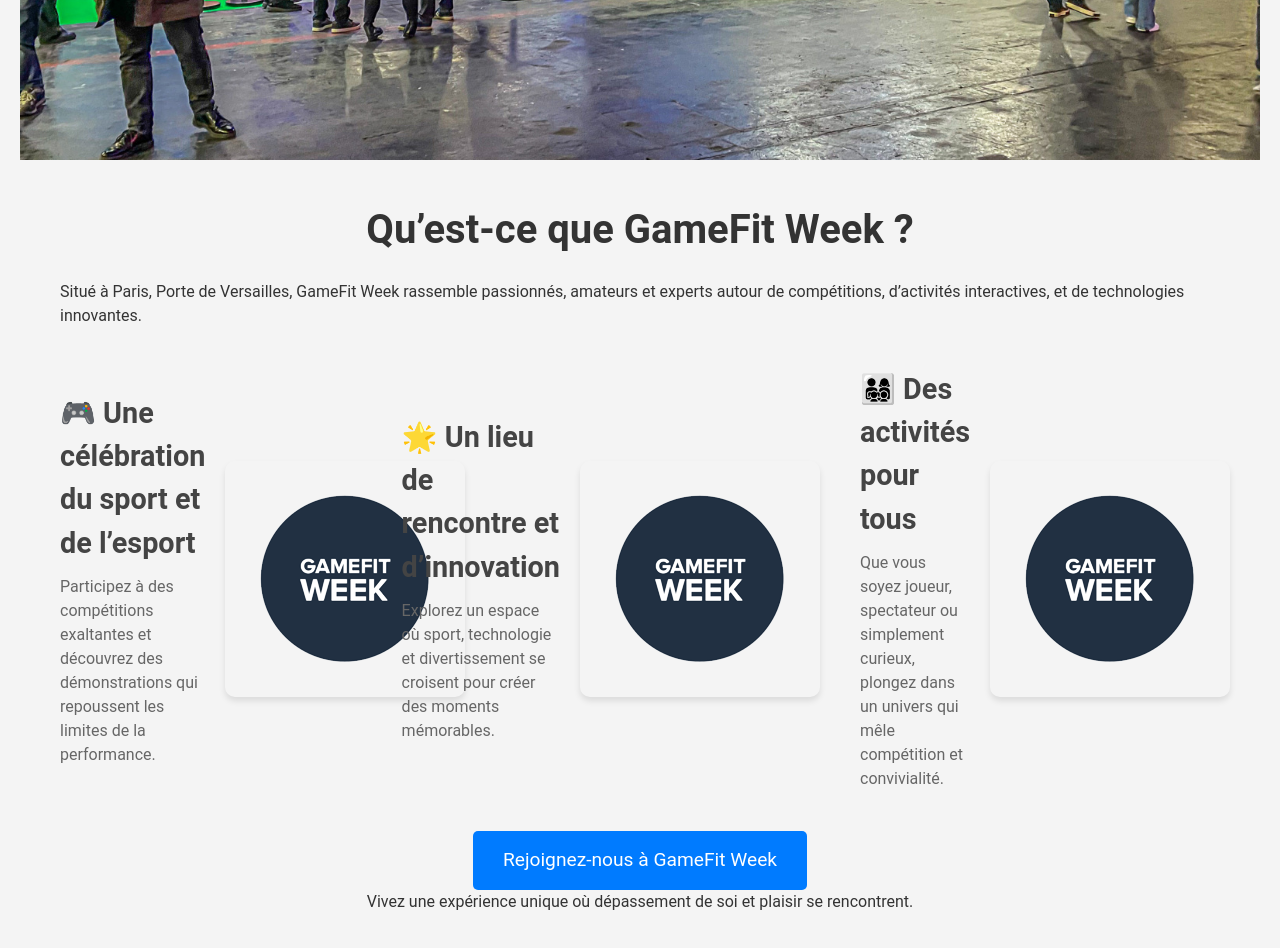
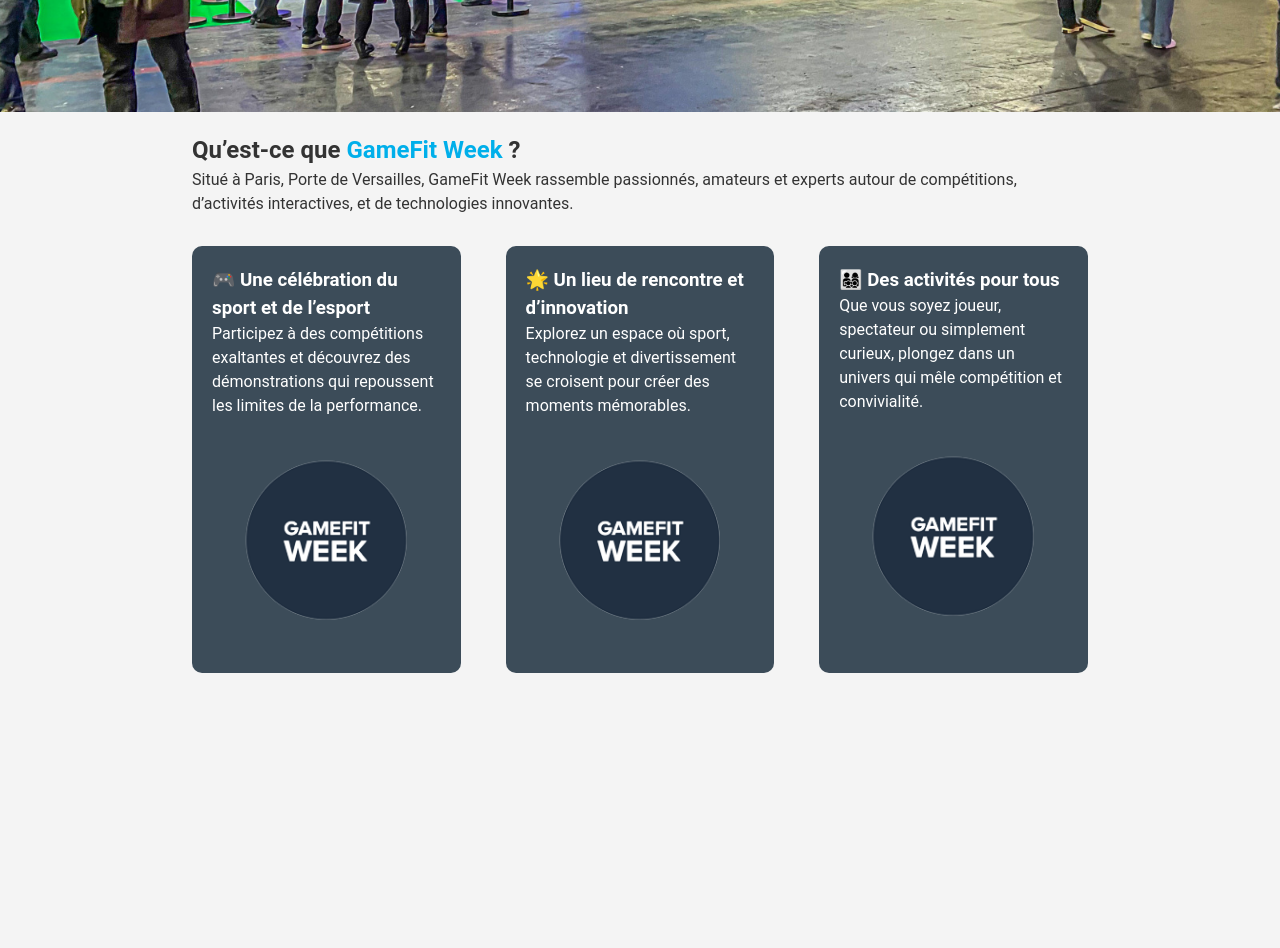
Before and after one commit to BornetFloryan/GameFit-Week, a Vue app: page / in a window 1280 px wide. Shown: the part 660-1608 px from the top of the page. After the commit the page ends 1353 px from the top, so only its background shows below. Built offline with nearby package versions, Linux system fonts and the light colour scheme.

Commit message:
fix css, update vue of home page

```diff
--- a/src/components/CarouselAccueil.vue
+++ b/src/components/CarouselAccueil.vue
@@ -56,14 +56,14 @@
           backgroundSize: 'cover',
           backgroundPosition: 'center',
           width: '100%',
-          height: '100vh'
+          height: '86vh'
         };
       }
       // Default style if slides are not loaded
       return {
         backgroundColor: '#f1f1f1',
         width: '100%',
-        height: '100vh'
+        height: '86vh'
       };
     }
   }
@@ -78,7 +78,7 @@
   flex-direction: column;
   gap: 20px;
   width: 100%;
-  min-height: 100vh;
+  min-height: 86vh;
 }
 
 .container-carousel .carousel-items {
--- /dev/null
+++ b/src/components/ContentHome.vue
@@ -0,0 +1,131 @@
+<script setup>
+
+</script>
+
+<template>
+  <div class="content-accueil">
+
+    <div class="explain">
+        <h2>Qu’est-ce que <span>GameFit Week</span> ?</h2>
+        <p>
+          Situé à Paris, Porte de Versailles, GameFit Week rassemble passionnés, amateurs et experts autour de
+          compétitions, d’activités interactives, et de technologies innovantes.
+        </p>
+    </div>
+
+    <div class="card">
+      <div class="card-content">
+        <div class="card-content-text">
+          <h3>🎮 Une célébration du sport et de l’esport</h3>
+          <p>
+            Participez à des compétitions exaltantes et découvrez des démonstrations qui repoussent les limites de
+            la performance.
+          </p>
+        </div>
+        <img src="@/assets/img/logo.png" alt="Sport et Esport">
+      </div>
+
+      <div class="card-content">
+        <div class="card-content-text">
+          <h3>🌟 Un lieu de rencontre et d’innovation</h3>
+          <p>
+            Explorez un espace où sport, technologie et divertissement se croisent pour créer des moments
+            mémorables.
+          </p>
+        </div>
+        <img src="@/assets/img/logo.png" alt="Innovation">
+      </div>
+
+      <div class="card-content">
+        <div class="card-content-text">
+          <h3>👨‍👩‍👧‍👦 Des activités pour tous</h3>
+          <p>
+            Que vous soyez joueur, spectateur ou simplement curieux, plongez dans un univers qui mêle compétition et
+            convivialité.
+          </p>
+        </div>
+        <img src="@/assets/img/logo.png" alt="Activités pour tous">
+      </div>
+    </div>
+
+  </div>
+<!--  <div class="intro-content">-->
+<!--    <section class="what-is-gamefit">-->
+<!--      <h2>Qu’est-ce que <span>GameFit Week</span> ?</h2>-->
+<!--      <p>-->
+<!--        Situé à Paris, Porte de Versailles, GameFit Week rassemble passionnés, amateurs et experts autour de-->
+<!--        compétitions, d’activités interactives, et de technologies innovantes.-->
+<!--      </p>-->
+<!--      <div class="key-points">-->
+<!--        <div class="key-point">-->
+<!--          <div class="text">-->
+<!--            <h3>🎮 Une célébration du sport et de l’esport</h3>-->
+<!--            <p>-->
+<!--              Participez à des compétitions exaltantes et découvrez des démonstrations qui repoussent les limites de-->
+<!--              la performance.-->
+<!--            </p>-->
+<!--          </div>-->
+<!--          <img src="@/assets/img/logo.png" alt="Sport et Esport">-->
+<!--        </div>-->
+<!--        <div class="key-point reverse">-->
+<!--          <img src="@/assets/img/logo.png" alt="Innovation">-->
+<!--          <div class="text">-->
+<!--            <h3>🌟 Un lieu de rencontre et d’innovation</h3>-->
+<!--            <p>-->
+<!--              Explorez un espace où sport, technologie et divertissement se croisent pour créer des moments-->
+<!--              mémorables.-->
+<!--            </p>-->
+<!--          </div>-->
+<!--        </div>-->
+<!--        <div class="key-point">-->
+<!--          <div class="text">-->
+<!--            <h3>👨‍👩‍👧‍👦 Des activités pour tous</h3>-->
+<!--            <p>-->
+<!--              Que vous soyez joueur, spectateur ou simplement curieux, plongez dans un univers qui mêle compétition et-->
+<!--              convivialité.-->
+<!--            </p>-->
+<!--          </div>-->
+<!--          <img src="@/assets/img/logo.png" alt="Activités pour tous">-->
+<!--        </div>-->
+<!--      </div>-->
+<!--    </section>-->
+<!--    <div class="cta">-->
+<!--      <router-link to="/billetterie" class="cta-button">Rejoignez-nous à GameFit Week</router-link>-->
+<!--      <p>Vivez une expérience unique où dépassement de soi et plaisir se rencontrent.</p>-->
+<!--    </div>-->
+<!--  </div>-->
+</template>
+
+<style scoped>
+
+.content-accueil {
+  display: flex;
+  flex-direction: column;
+  gap: 30px;
+  margin: 20px auto;
+  width: 70vw;
+}
+
+.explain span  {
+  color: #00afea;
+}
+
+.card {
+  display: flex;
+  justify-content: space-between;
+  flex-wrap: wrap;
+  gap: 20px;
+}
+
+.card-content {
+  display: flex;
+  flex-direction: column;
+  gap: 10px;
+  width: 30%;
+  padding: 20px;
+  border-radius: 10px;
+  background-color: #3c4c59;
+  color: white;
+}
+
+</style>
--- a/src/components/NavBar.vue
+++ b/src/components/NavBar.vue
@@ -111,14 +111,10 @@
 
 header {
   background-color: rgba(0, 0, 0, .8);
-  z-index: 99;
   width: 100%;
-  position: fixed;
   color: #fff;
   transition: .5s ease all;
   height: 84px;
-  top: 0;
-  left: 0;
 }
 
 header nav {
--- a/src/views/AccueilView.vue
+++ b/src/views/AccueilView.vue
@@ -1,152 +1,22 @@
 <template>
-  <div class="gamefit-intro">
-    <NavView />
-    <CarouselAccueil />
-    <div class="intro-content">
-      <section class="what-is-gamefit">
-        <h2>Qu’est-ce que <span>GameFit Week</span> ?</h2>
-        <p>
-          Situé à Paris, Porte de Versailles, GameFit Week rassemble passionnés, amateurs et experts autour de compétitions, d’activités interactives, et de technologies innovantes.
-        </p>
-        <div class="key-points">
-          <div class="key-point">
-            <div class="text">
-              <h3>🎮 Une célébration du sport et de l’esport</h3>
-              <p>
-                Participez à des compétitions exaltantes et découvrez des démonstrations qui repoussent les limites de la performance.
-              </p>
-            </div>
-            <img src="@/assets/img/logo.png" alt="Sport et Esport">
-          </div>
-          <div class="key-point reverse">
-            <img src="@/assets/img/logo.png" alt="Innovation">
-            <div class="text">
-              <h3>🌟 Un lieu de rencontre et d’innovation</h3>
-              <p>
-                Explorez un espace où sport, technologie et divertissement se croisent pour créer des moments mémorables.
-              </p>
-            </div>
-          </div>
-          <div class="key-point">
-            <div class="text">
-              <h3>👨‍👩‍👧‍👦 Des activités pour tous</h3>
-              <p>
-                Que vous soyez joueur, spectateur ou simplement curieux, plongez dans un univers qui mêle compétition et convivialité.
-              </p>
-            </div>
-            <img src="@/assets/img/logo.png" alt="Activités pour tous">
-          </div>
-        </div>
-      </section>
-      <div class="cta">
-        <router-link to="/billetterie" class="cta-button">Rejoignez-nous à GameFit Week</router-link>
-        <p>Vivez une expérience unique où dépassement de soi et plaisir se rencontrent.</p>
-      </div>
-    </div>
+  <div>
+    <NavView/>
+    <CarouselAccueil/>
+    <ContentHome/>
   </div>
 </template>
 
 <script>
 import NavView from "@/components/NavBar.vue";
 import CarouselAccueil from "@/components/CarouselAccueil.vue";
+import ContentHome from "@/components/ContentHome.vue";
 
 export default {
   name: 'GameFitIntro',
-  components: {CarouselAccueil, NavView},
+  components: {ContentHome, CarouselAccueil, NavView},
 };
 </script>
 
 <style scoped>
-.gamefit-intro {
-  padding: 20px;
-}
 
-.intro-content {
-  max-width: 1200px;
-  margin: 0 auto;
-  padding: 40px 20px;
-}
-
-.what-is-gamefit h2 {
-  text-align: center;
-  font-size: 2.5rem;
-  color: #333;
-  margin-bottom: 20px;
-}
-
-.key-points {
-  display: grid;
-  grid-template-columns: repeat(auto-fit, minmax(300px, 1fr)); /* Responsive grid */
-  gap: 40px;
-  margin-top: 40px;
-}
-
-.key-point {
-  display: flex;
-  align-items: center;
-  gap: 20px;
-}
-
-.key-point.reverse {
-  flex-direction: row-reverse; /* Inverse pour alterner gauche/droite */
-}
-
-.key-point img {
-  width: 100%;
-  max-width: 300px;
-  height: auto;
-  border-radius: 10px;
-  box-shadow: 0 4px 6px rgba(0, 0, 0, 0.1);
-  transition: transform 0.3s ease;
-}
-
-.key-point img:hover {
-  transform: scale(1.05);
-}
-
-.key-point .text {
-  flex: 1;
-  text-align: left;
-}
-
-.key-point h3 {
-  font-size: 1.8rem;
-  color: #444;
-  margin-bottom: 10px;
-}
-
-.key-point p {
-  font-size: 1rem;
-  color: #666;
-}
-
-.cta {
-  text-align: center;
-  margin-top: 40px;
-}
-
-.cta-button {
-  display: inline-block;
-  background-color: #007BFF;
-  color: white;
-  padding: 15px 30px;
-  font-size: 1.2rem;
-  border-radius: 5px;
-  text-decoration: none;
-  transition: background-color 0.3s ease;
-}
-
-.cta-button:hover {
-  background-color: #0056b3;
-}
-
-@media (max-width: 768px) {
-  .key-point {
-    flex-direction: column; /* Stack on smaller screens */
-  }
-
-  .key-point img {
-    max-width: 100%;
-  }
-}
 </style>
```
